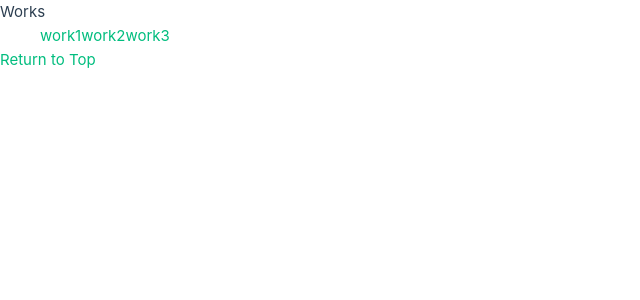
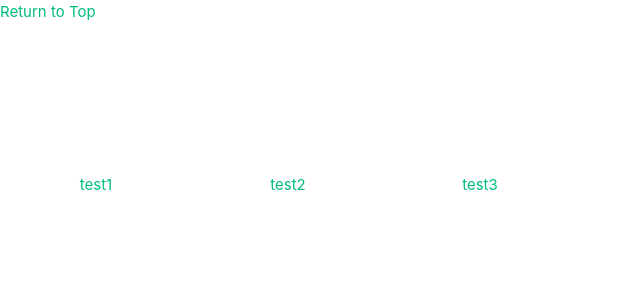
Before and after one commit to Kiterai/ComicSeeder, a Vue app in the folder frontend/: page /works in a window 1280 px wide. Shown: the top 300 px of the page, without its empty margins (0-640 px from the left). Built offline with nearby package versions, Linux system fonts and the light colour scheme.

Commit message:
作品一覧画面

```diff
--- /dev/null
+++ b/frontend/src/stores/works.ts
@@ -0,0 +1,37 @@
+import { defineStore } from 'pinia';
+import { ref } from 'vue';
+
+type WorkData = {
+  id: string;
+  title: string;
+  pageNum: number;
+  createdAt: string;
+  updatedAt: string;
+};
+
+export const useWorks = defineStore('works', () => {
+  const works = ref<WorkData[]>([
+    {
+      id: '1',
+      title: 'test1',
+      pageNum: 42,
+      createdAt: '-',
+      updatedAt: '-'
+    },
+    {
+      id: '2',
+      title: 'test2',
+      pageNum: 17,
+      createdAt: '-',
+      updatedAt: '-'
+    },
+    {
+      id: '3',
+      title: 'test3',
+      pageNum: 28,
+      createdAt: '-',
+      updatedAt: '-'
+    }
+  ]);
+  return { works };
+});
--- a/frontend/src/views/WorksView.vue
+++ b/frontend/src/views/WorksView.vue
@@ -1,14 +1,48 @@
+<script setup lang="ts">
+import { useWorks } from '@/stores/works';
+
+const worksStore = useWorks();
+</script>
+
 <template>
   <div>
-    Works
+    <RouterLink to="/">Return to Top</RouterLink>
 
-    <ul>
-      <RouterLink to="/works/1">work1</RouterLink>
-      <RouterLink to="/works/2">work2</RouterLink>
-      <RouterLink to="/works/3">work3</RouterLink>
-    </ul>
-    <RouterLink to="/">Return to Top</RouterLink>
+    <div :class="$style.worksContainer">
+      <RouterLink
+        :class="$style.work"
+        v-for="work in worksStore.works"
+        :key="work.id"
+        :to="`/works/${work.id}`"
+        ><div :class="$style.workTitle">{{ work.title }}</div></RouterLink
+      >
+    </div>
   </div>
 </template>
 
-<style></style>
+<style module>
+.worksContainer {
+  display: flex;
+}
+
+.work {
+  display: block;
+  width: 10rem;
+  height: 10rem;
+  margin: 1rem;
+  border-radius: 1rem;
+  position: relative;
+}
+
+.work:hover {
+  background-color: #0004;
+}
+
+.workTitle {
+  position: absolute;
+  text-align: center;
+  width: 100%;
+  bottom: 0;
+  padding: 0.2rem;
+}
+</style>
```
